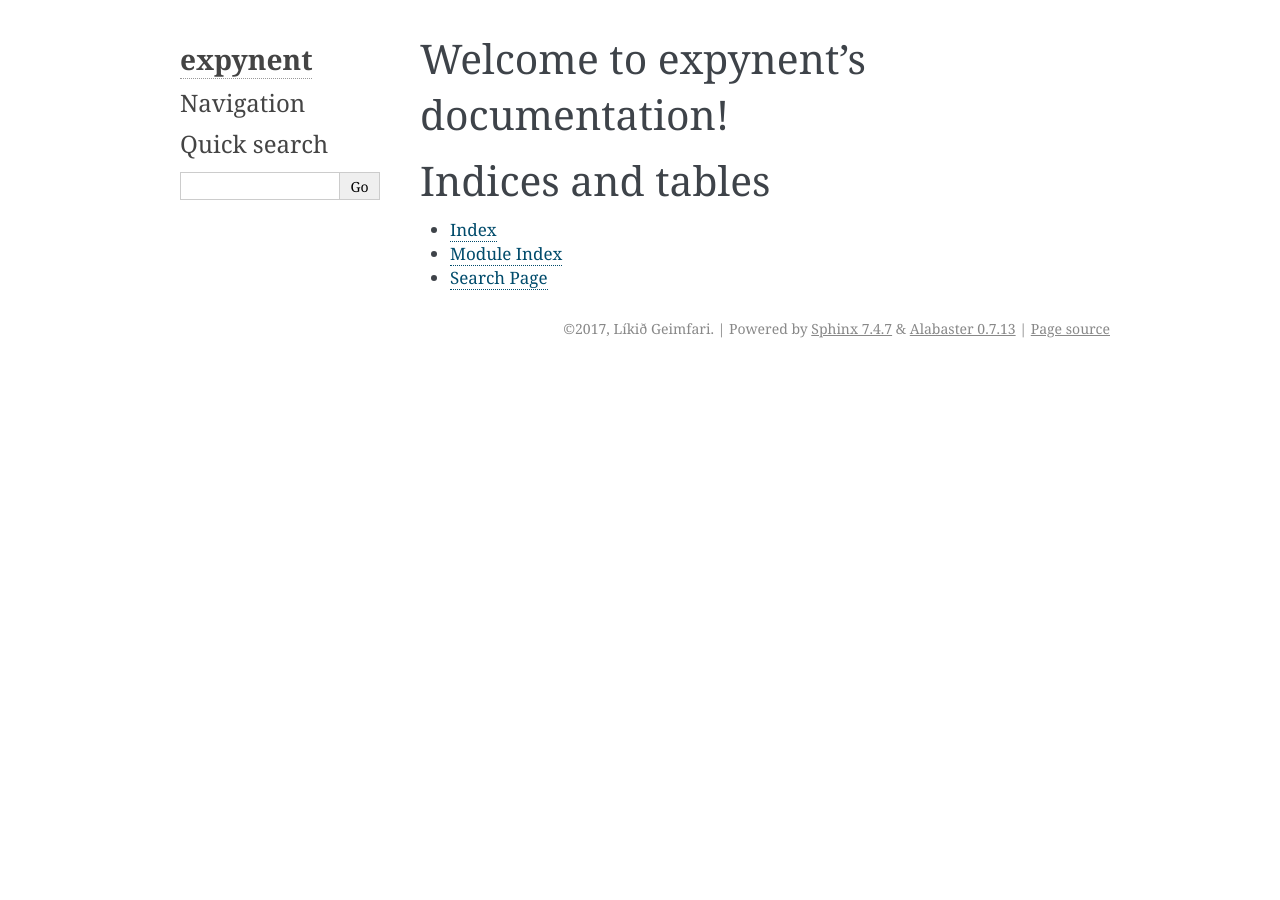
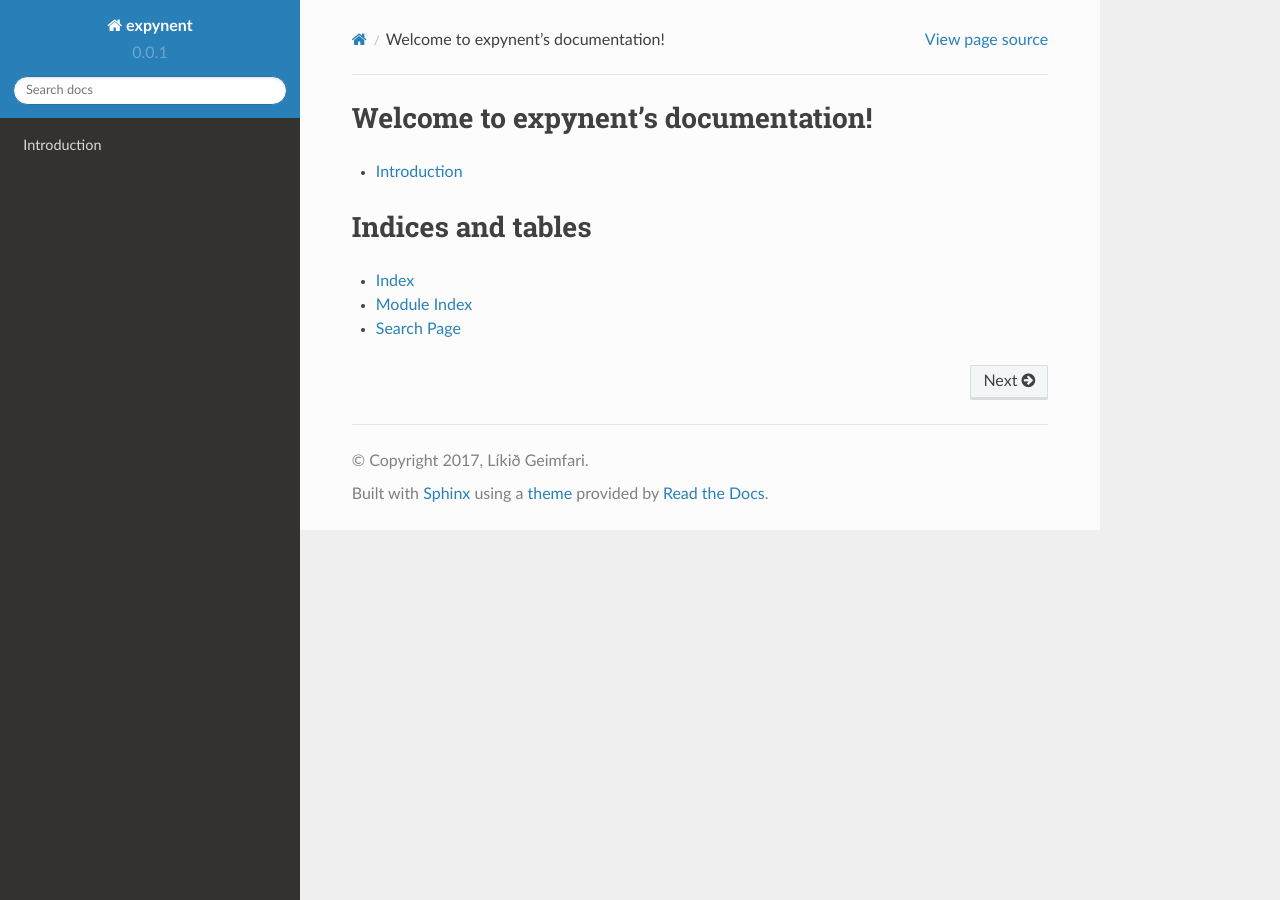
Before and after one commit to lk-geimfari/expynent, a Sphinx documentation site: the page built from docs/source/index.rst, in a window 1280 px wide. Built offline with Sphinx 7.4.7 and the Read the Docs theme 2.0.0, drawn with Linux system fonts in a browser that asks for light colours.

Commit message:
Change try:

```diff
--- a/docs/source/conf.py
+++ b/docs/source/conf.py
@@ -91,8 +91,14 @@ todo_include_todos = True
 # The theme to use for HTML and HTML Help pages.  See the documentation for
 # a list of builtin themes.
 #
-html_theme = 'alabaster'
-
+#html_theme = 'alabaster'
+try:
+    import sphinx_rtd_theme
+except:
+    html_theme = 'default'
+else:
+    html_theme = 'sphinx_rtd_theme'
+html_theme_path = [sphinx_rtd_theme.get_html_theme_path()]
 # Theme options are theme-specific and customize the look and feel of a theme
 # further.  For a list of options available for each theme, see the
 # documentation.
--- a/docs/source/index.rst
+++ b/docs/source/index.rst
@@ -8,8 +8,8 @@
 
 .. toctree::
    :maxdepth: 2
-   :caption: Contents:
 
+   introduction
 
 
 Indices and tables
```
Also changed, not shown: docs/source/introduction.rst (added, +9 -0 lines).
